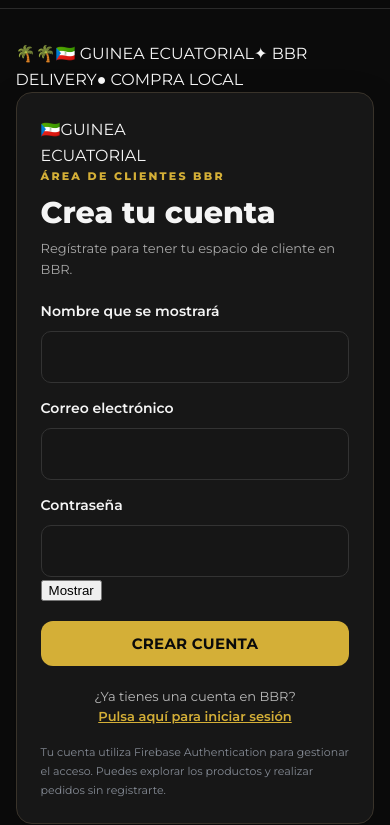
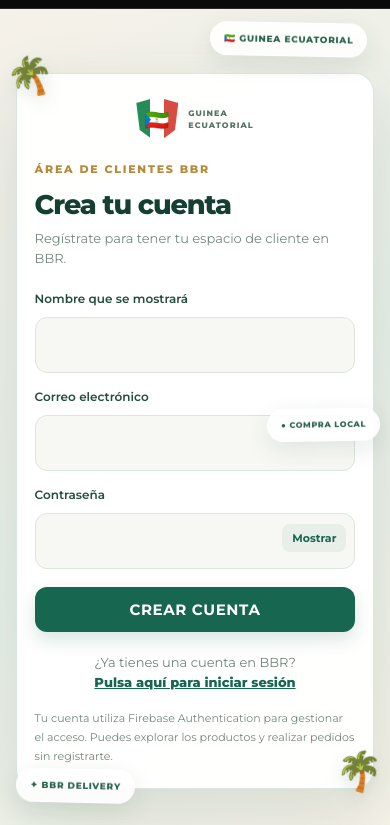
Before and after one commit to verseexy-design/BBR-tienda-, a plain HTML site: page cuenta.html in a window 390 px wide. Shown: the part 56-881 px from the top of the page. Drawn offline with Linux system fonts and the light colour scheme; no server answers.

Commit message:
Refresh BBR account page with tropical Equatorial Guinea styling

```diff
--- a/styles.css
+++ b/styles.css
@@ -190,3 +190,50 @@ body.menu-open{overflow:hidden}
 
 /* BBR - cuenta de cliente Firebase */
 .account-wrap{max-width:520px;margin:0 auto}.account-card{background:#171717;border:1px solid #39332a;border-radius:16px;padding:24px;box-shadow:0 16px 40px rgba(0,0,0,.2)}.account-card h1{font-size:30px;margin:0 0 8px}.account-sub{color:#a7a7a7;font-size:13px;margin-bottom:20px}.account-card label{margin-top:14px}.account-card input{margin-top:5px}.account-card .btn{width:100%;margin-top:18px}.account-switch{margin-top:20px;text-align:center;color:#b9b9b9;font-size:13px}.account-switch button,.account-link{background:none;border:0;color:var(--o);font:600 13px Montserrat,sans-serif;text-decoration:underline;cursor:pointer;padding:0}.account-message{font-size:13px;line-height:1.7;margin-top:14px;color:#ddd}.account-message.error{color:#ff8989}.account-message.success{color:#8ce09a}.account-status{border:1px solid #4b4024;background:#211d12;padding:16px;border-radius:12px;margin-top:18px}.account-status strong{color:var(--o)}.account-actions{display:flex;gap:10px;flex-wrap:wrap;margin-top:14px}.account-actions .btn{width:auto;margin:0}.account-hidden{display:none!important}.account-small{font-size:11px;color:#858b95;margin-top:16px;line-height:1.7}
+
+
+/* BBR cuenta: identidad tropical ecuatorial, aislada del diseño de la tienda */
+body[data-page="account"] main{background:linear-gradient(145deg,#f5f1e8 0%,#e8f0e8 52%,#f7f2e8 100%);color:#173b32;min-height:72vh;overflow:hidden}
+body[data-page="account"] main section{padding:58px 0 76px}
+body[data-page="account"] .account-wrap{max-width:590px;position:relative}
+body[data-page="account"] .account-scene{position:relative;padding:30px 0 20px}
+body[data-page="account"] .account-card{position:relative;z-index:2;background:rgba(255,255,255,.94);color:#173b32;border:1px solid rgba(17,88,66,.15);border-radius:24px;padding:30px;box-shadow:0 24px 70px rgba(22,67,52,.13);backdrop-filter:blur(10px)}
+body[data-page="account"] .account-card h1{color:#143f32;font-size:clamp(27px,5vw,34px);letter-spacing:-.04em}
+body[data-page="account"] .account-card .eyebrow{color:#b58b3a;letter-spacing:.16em}
+body[data-page="account"] .account-sub,body[data-page="account"] .account-small{color:#74877d}
+body[data-page="account"] .account-card label{color:#244c3f;font-size:12px}
+body[data-page="account"] .account-card input{background:#f7f8f4;color:#173b32;border:1px solid #dce5dc;border-radius:12px;padding:14px 90px 14px 14px}
+body[data-page="account"] .account-card input:focus{border-color:#39856b;box-shadow:0 0 0 3px rgba(57,133,107,.1)}
+body[data-page="account"] .account-card .btn{background:#17664f;color:#fff;border-radius:12px;box-shadow:0 8px 18px rgba(23,102,79,.16);letter-spacing:.04em}
+body[data-page="account"] .account-card .btn:hover{background:#0f513e;box-shadow:0 12px 24px rgba(23,102,79,.22)}
+body[data-page="account"] .account-card .btn.s{background:transparent;color:#17664f;border-color:#17664f;box-shadow:none}
+body[data-page="account"] .account-switch{color:#718279}
+body[data-page="account"] .account-switch button,body[data-page="account"] .account-link{color:#17664f;font-weight:800}
+body[data-page="account"] .account-message{color:#49685b}
+body[data-page="account"] .account-message.error{color:#b4473e}
+body[data-page="account"] .account-message.success{color:#17664f}
+body[data-page="account"] .account-status{background:#eff7f0;border:1px solid #d4e6d8;border-radius:15px;color:#173b32}
+body[data-page="account"] .account-status strong{color:#17664f}
+.password-field{position:relative}
+.password-field input{padding-right:88px!important}
+.password-toggle{position:absolute;right:9px;top:50%;transform:translateY(-50%);border:0;border-radius:8px;padding:7px 10px;background:#e7efe8;color:#17664f;font:700 11px Montserrat,sans-serif;cursor:pointer}
+.password-toggle:hover{background:#d7e8da}
+.account-emblem{display:flex;align-items:center;justify-content:center;gap:10px;margin:0 auto 18px;width:max-content;color:#547365;font-size:8px;font-weight:800;letter-spacing:.13em;line-height:1.45}
+.emblem-shield{width:42px;height:46px;display:grid;place-items:center;clip-path:polygon(50% 0,100% 13%,92% 72%,50% 100%,8% 72%,0 13%);background:linear-gradient(90deg,#278b57 0 33%,#fff 33% 66%,#d84b43 66%);font-size:20px;filter:drop-shadow(0 3px 5px rgba(0,0,0,.15))}
+.tropical-palm{position:absolute;z-index:3;font-size:52px;filter:drop-shadow(0 8px 8px rgba(26,68,49,.14));pointer-events:none;animation:palmDrift 5.5s ease-in-out infinite}
+.palm-one{left:-24px;top:4px;transform:rotate(-12deg)}
+.palm-two{right:-24px;bottom:0;transform:rotate(12deg);animation-delay:-2.5s}
+.float-badge{position:absolute;z-index:4;padding:9px 13px;border:1px solid rgba(255,255,255,.8);border-radius:999px;background:rgba(255,255,255,.88);box-shadow:0 8px 24px rgba(24,69,51,.1);color:#28634d;font-size:9px;font-weight:800;letter-spacing:.08em;white-space:nowrap;animation:badgeFloat 4.5s ease-in-out infinite}
+.badge-one{top:-5px;right:8%;animation-delay:-1s}
+.badge-two{bottom:3px;left:3%;animation-delay:-2.4s}
+.badge-three{top:42%;right:-48px;animation-delay:-3.2s}
+@keyframes badgeFloat{0%,100%{transform:translateY(0) rotate(-2deg)}50%{transform:translateY(-10px) rotate(2deg)}}
+@keyframes palmDrift{0%,100%{translate:0 0;rotate:-3deg}50%{translate:0 -9px;rotate:3deg}}
+body[data-page="account"] footer{background:#0b0b0b}
+@media(max-width:600px){
+ body[data-page="account"] main section{padding:34px 0 52px}
+ body[data-page="account"] .account-card{padding:23px 18px;border-radius:19px}
+ .tropical-palm{font-size:38px}.palm-one{left:-9px}.palm-two{right:-8px}
+ .badge-one{right:2%;top:-13px}.badge-two{left:0;bottom:-2px}.badge-three{right:-6px;top:48%;font-size:8px}
+}
+@media(prefers-reduced-motion:reduce){.tropical-palm,.float-badge{animation:none!important}}
```
